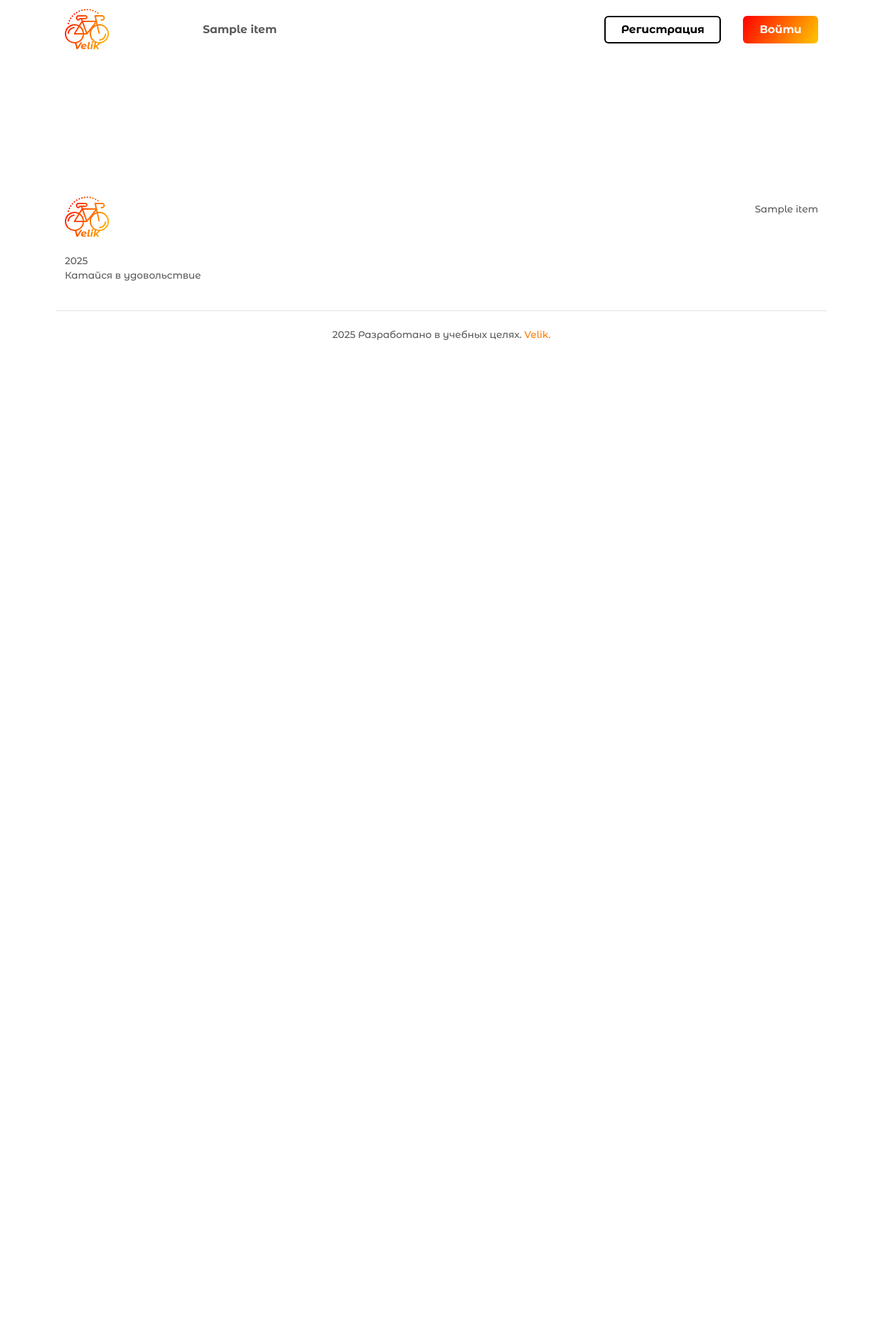
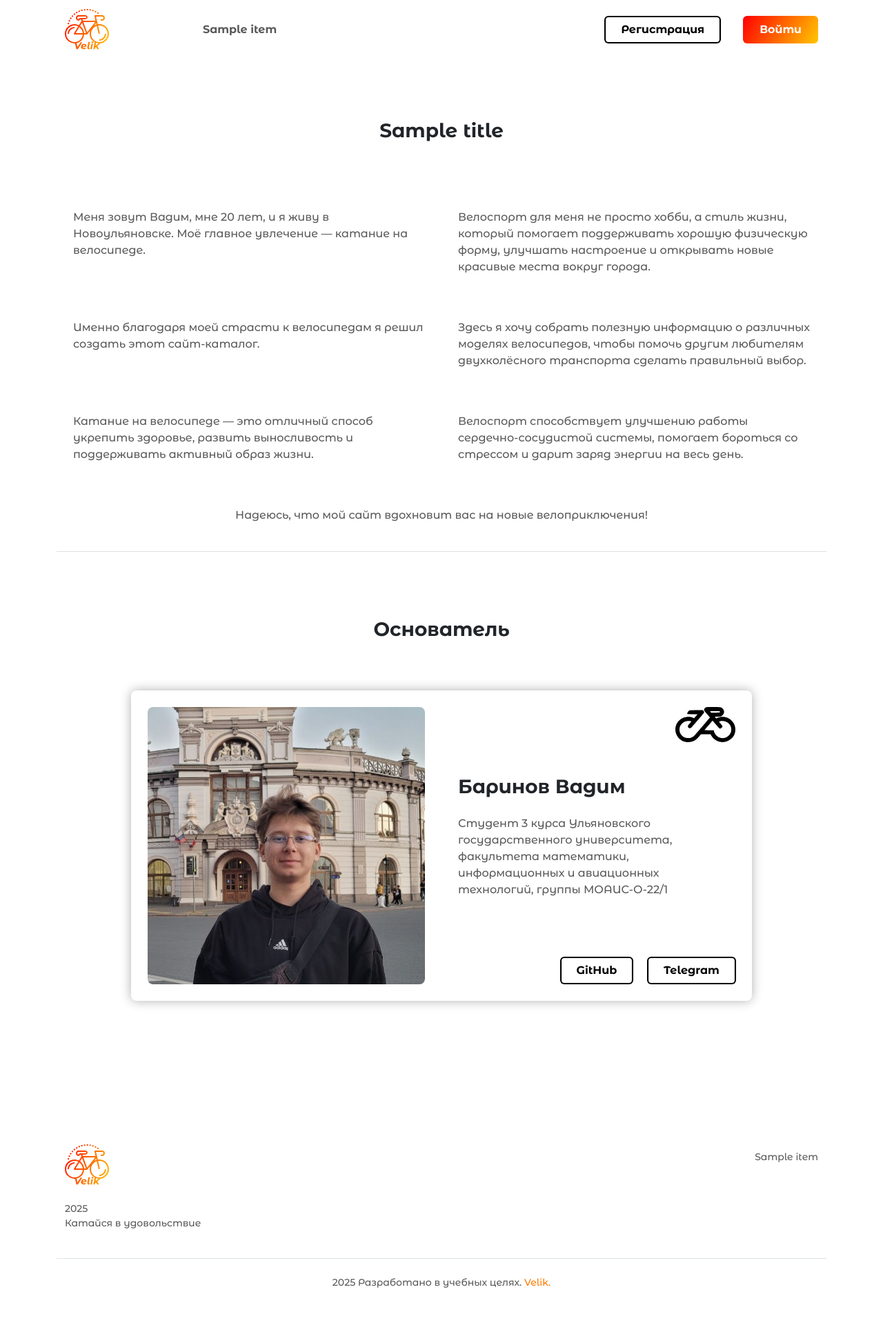
Before and after one commit to VadimBarinov/Site-Velik, a Django app: template catalog/templates/catalog/about.html in a window 1280 px wide. Shown: the whole page at 69% size. Before the commit the page ends 493 px from the top, so only its background shows below. Run offline with Django 5.2, Linux system fonts and the light colour scheme; the template is opened without the code that fills it: most values are stand-ins (such as "Sample title", 1, 10 or a date in 2020); parts of the project's set-up code (start-up, migrations or seed data) failed here and were passed over.

Commit message:
about template

```diff
--- a/catalog/static/catalog/css/styles.css
+++ b/catalog/static/catalog/css/styles.css
@@ -600,3 +600,45 @@ body {
   padding-top: 2rem;
   padding-bottom: 1rem;
 }
+
+.text-about-16 {
+  font-weight: 500 !important;
+  font-size: 16px !important;
+}
+
+.about-card-container {
+  padding: 1.5rem 1.5rem 1.5rem 1.5rem;
+  font-size: 14px;
+  font-weight: 500;
+  border-spacing: 0;
+	border-collapse: separate;
+  overflow-wrap: break-word;
+  box-shadow: 0rem 0rem 1rem #B0B0B0;
+}
+
+.about-card img {
+  max-width: 100%;
+}
+
+.about-card-body {
+  position:relative;
+}
+
+.about-refs {
+  position:absolute;
+  bottom: 0;
+  right: 0.7rem;
+}
+
+.about-card-body h1 {
+  font-size: 28px;
+  font-weight: 700;
+  padding-top: 3rem;
+}
+
+.about-card-text {
+  padding-top: 1rem;
+  padding-bottom: 5rem;
+  font-weight: 500 !important;
+  font-size: 16px !important;
+}
--- a/catalog/templates/catalog/about.html
+++ b/catalog/templates/catalog/about.html
@@ -2,4 +2,89 @@
 {%block content%}
 
 
+<div class="container">
+
+    <div class="bike-title pb-3 pt-5">
+        <h1 class="text-center">{{ title }}</h1>
+    </div>
+
+    <div class="row d-flex mt-5 mb-5 border-bottom">
+        <div class="col-md-6 p-4">
+            <p class="text-grey text-about-16">
+                Меня зовут Вадим, мне 20 лет, и я живу в Новоульяновске. Моё главное увлечение — катание на велосипеде.
+            </p>
+        </div>
+        <div class="col-md-6 p-4">
+            <p class="text-grey text-about-16">
+                Велоспорт для меня не просто хобби, а стиль жизни, который помогает поддерживать хорошую физическую форму, улучшать настроение и открывать новые красивые места вокруг города.
+            </p>
+        </div>
+        <div class="col-md-6 p-4">
+            <p class="text-grey text-about-16">
+                Именно благодаря моей страсти к велосипедам я решил создать этот сайт-каталог.
+            </p>
+        </div>
+        <div class="col-md-6 p-4">
+            <p class="text-grey text-about-16">
+                Здесь я хочу собрать полезную информацию о различных моделях велосипедов, чтобы помочь другим любителям двухколёсного транспорта сделать правильный выбор.
+            </p>
+        </div>
+        <div class="col-md-6 p-4">
+            <p class="text-grey text-about-16">
+                Катание на велосипеде — это отличный способ укрепить здоровье, развить выносливость и поддерживать активный образ жизни.
+            </p>
+        </div>
+        <div class="col-md-6 p-4">
+            <p class="text-grey text-about-16">
+                Велоспорт способствует улучшению работы сердечно-сосудистой системы, помогает бороться со стрессом и дарит заряд энергии на весь день.
+            </p>
+        </div>
+        <div class="p-4 d-flex justify-content-center">
+            <p class="text-grey text-about-16">
+                Надеюсь, что мой сайт вдохновит вас на новые велоприключения!
+            </p>
+        </div>
+    </div>
+
+    <div class="bike-title pb-3 pt-5">
+        <h1 class="text-center">Основатель</h1>
+    </div>
+
+    <div class="ms-md-5 me-md-5">
+        <div class="about-card-container my-border m-md-5 mt-5">
+            <div class="about-card row d-flex">
+                <div class="col-md-6 pe-md-4">
+                    <img src="{% static 'catalog/images/me2.jpg' %}" class="my-border"/>
+                </div>
+                <div class="col-md-6 ps-md-4 about-card-body">
+                    <div class="d-none d-md-flex justify-content-end velo-svg">
+                        <img src="{% static 'catalog/images/velo.svg' %}"/>
+                    </div>
+                    <h1>Баринов Вадим</h1>
+                    <p class="about-card-text text-grey">
+                        Студент 3 курса Ульяновского государственного университета,
+                        факультета математики, информационных и авиационных технологий,
+                        группы МОАИС-О-22/1
+                    </p>
+                    <div class="about-refs">
+                        <a
+                            href="https://github.com/VadimBarinov"
+                            target="_blank"
+                            class="btn btn-outline-primary me-3"
+                        >GitHub</a>
+                        <a
+                            href="https://t.me/zrkk_k"
+                            target="_blank"
+                            class="btn btn-outline-primary"
+                        >Telegram</a>
+                    </div>
+                </div>
+            </div>
+        </div>
+
+    </div>
+
+</div>
+
+
 {%endblock content%}
--- a/catalog/utils.py
+++ b/catalog/utils.py
@@ -12,7 +12,7 @@ menu = [
         'url': 'favourites',
     },
     {
-        'title': 'О нас',
+        'title': 'О себе',
         'url': 'about',
     },
 ]
--- a/catalog/views.py
+++ b/catalog/views.py
@@ -257,7 +257,7 @@ class ShowStars(LoginRequiredMixin, DataMixin, ListView):
 
 class ShowAbout(DataMixin, TemplateView):
     template_name = 'catalog/about.html'
-    title_page = 'О нас'
+    title_page = 'О себе'
 
 
 class ShowBike(DataMixin, DetailView):
```
Also changed, not shown: README.md, catalog/static/catalog/images/me.png (deleted), catalog/static/catalog/images/me2.jpg (added), github_images/О_себе.png (added).
